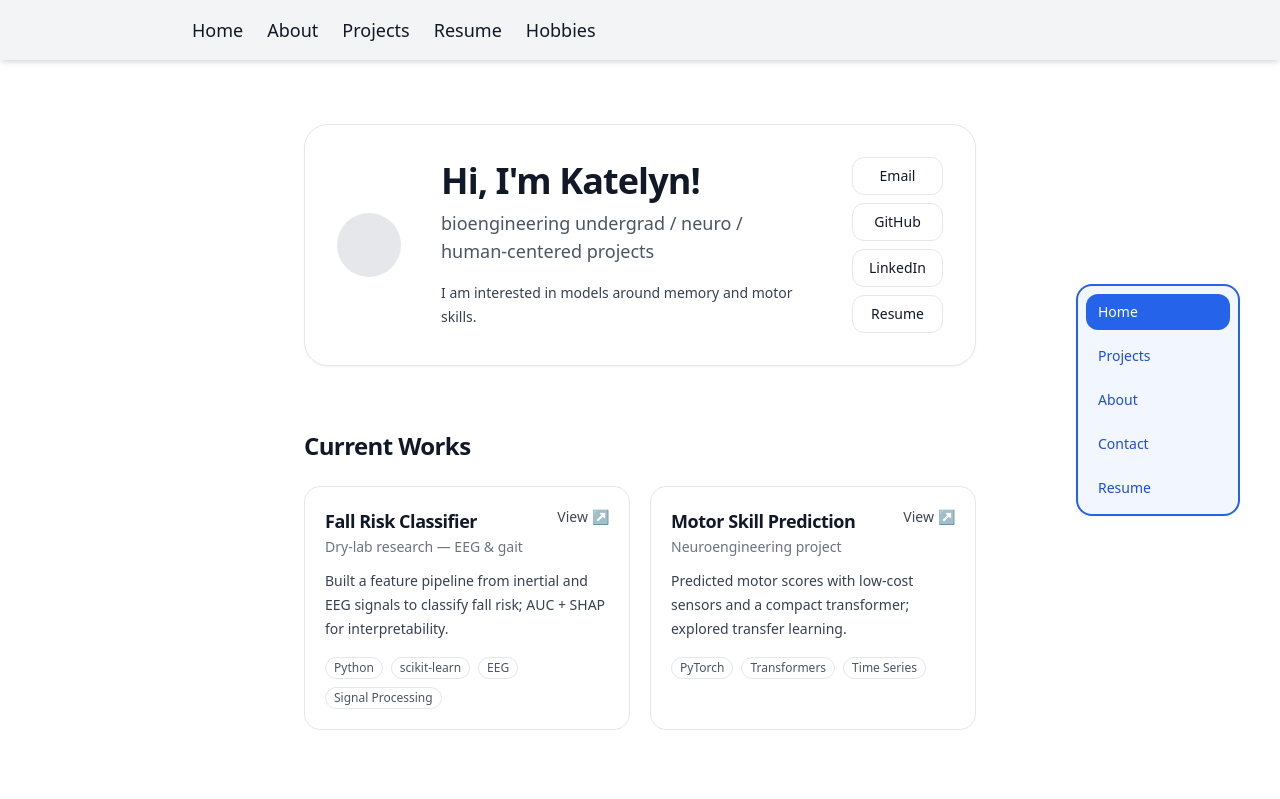
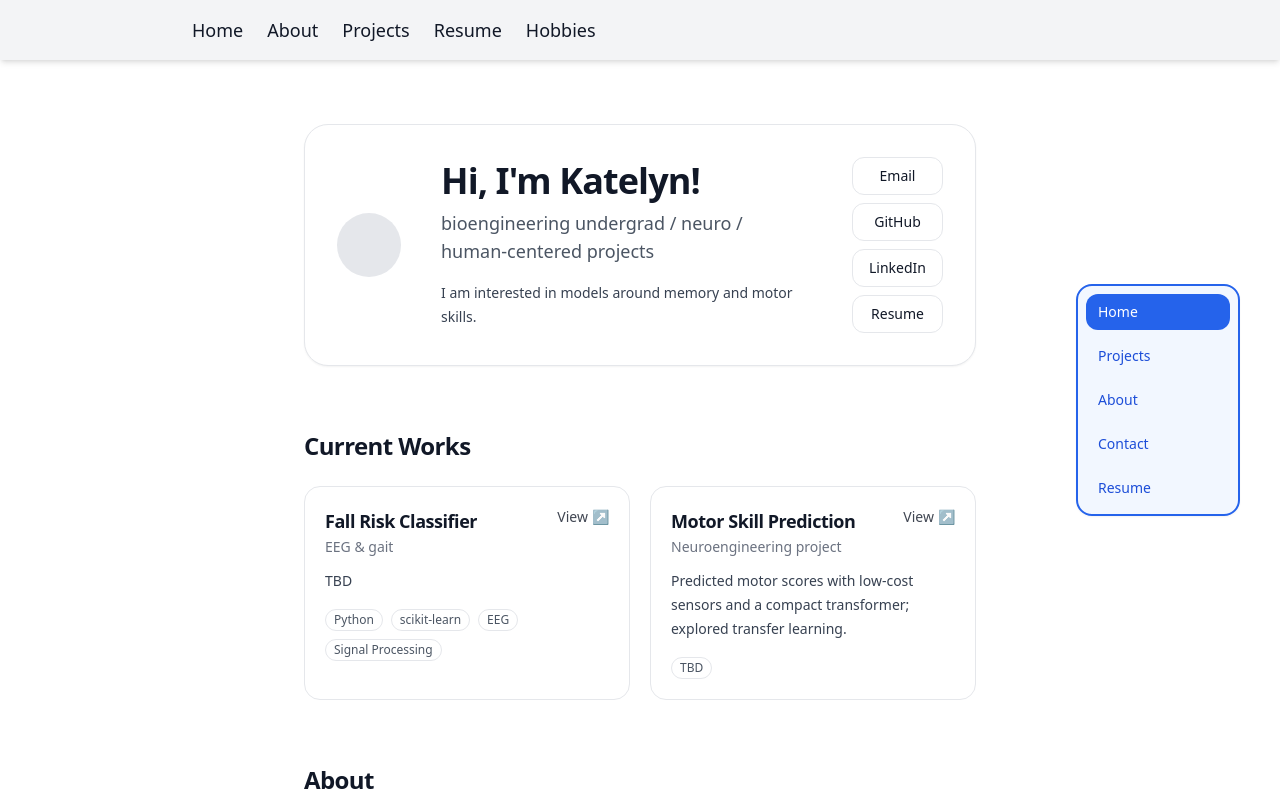
Before and after one commit to katelynllee/kate-space, a Next.js app: page / in a window 1280 px wide. Shown: the top 799 px of the page. Built offline with nearby package versions, Linux system fonts and the light colour scheme.

Commit message:
Adding Information

```diff
--- a/app/page.js
+++ b/app/page.js
@@ -1,18 +1,18 @@
 import NavRail from "./nav-rail";
 
 const LINKS = [
-  { label: "Email", href: "mailto:you@illinois.edu" },
-  { label: "GitHub", href: "https://github.com/youruser" },
-  { label: "LinkedIn", href: "https://www.linkedin.com/in/youruser/" },
+  { label: "Email", href: "mailto:kl65@illinois.edu" },
+  { label: "GitHub", href: "https://github.com/katelynllee" },
+  { label: "LinkedIn", href: "https://www.linkedin.com/in/katelyn-l-lee/" },
   { label: "Resume", href: "/resume.pdf" },
 ];
 
 const PROJECTS = [
   {
     title: "Fall Risk Classifier",
-    subtitle: "Dry-lab research — EEG & gait",
+    subtitle: "EEG & gait",
     description:
-      "Built a feature pipeline from inertial and EEG signals to classify fall risk; AUC + SHAP for interpretability.",
+      "TBD",
     tags: ["Python", "scikit-learn", "EEG", "Signal Processing"],
     link: "/projects/fall-risk",
   },
@@ -21,7 +21,7 @@
     subtitle: "Neuroengineering project",
     description:
       "Predicted motor scores with low-cost sensors and a compact transformer; explored transfer learning.",
-    tags: ["PyTorch", "Transformers", "Time Series"],
+    tags: ["TBD"],
     link: "/projects/motor-skill",
   },
 ];
```
